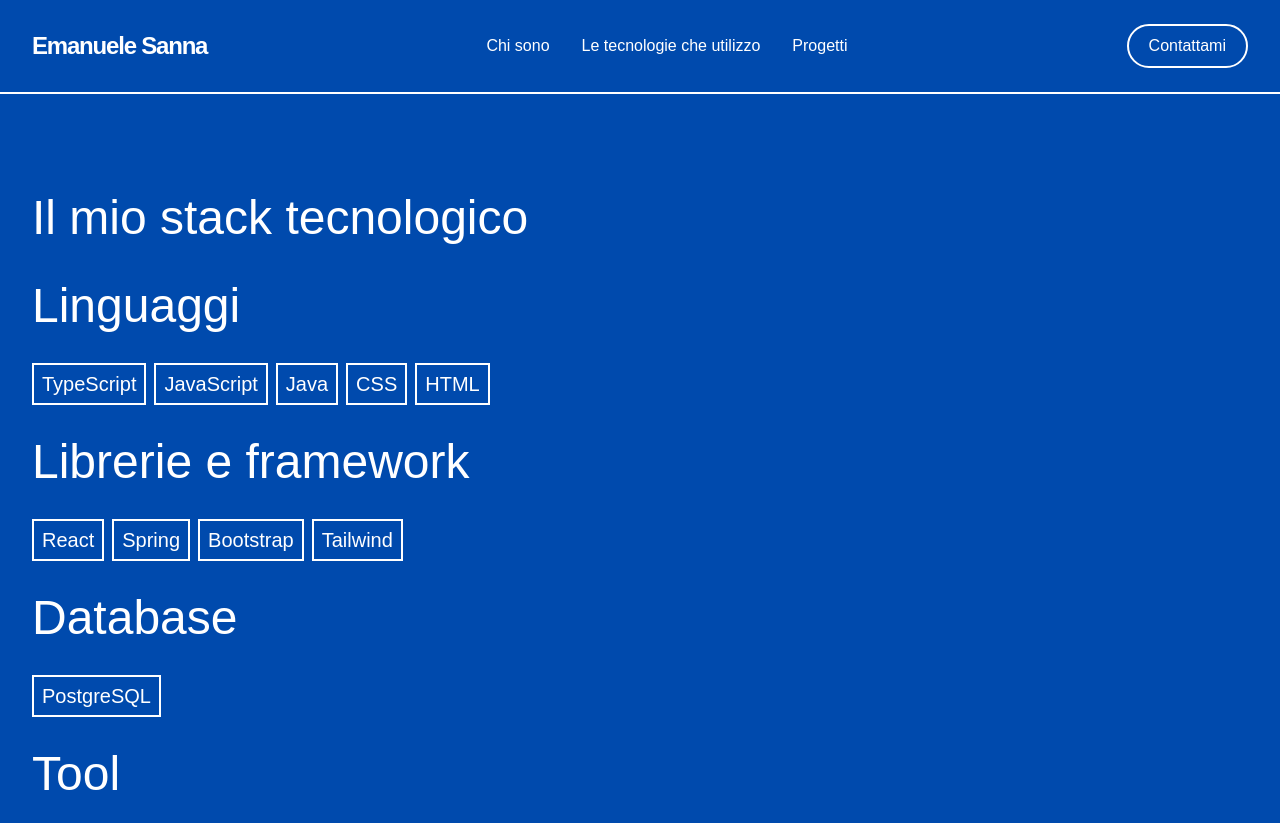
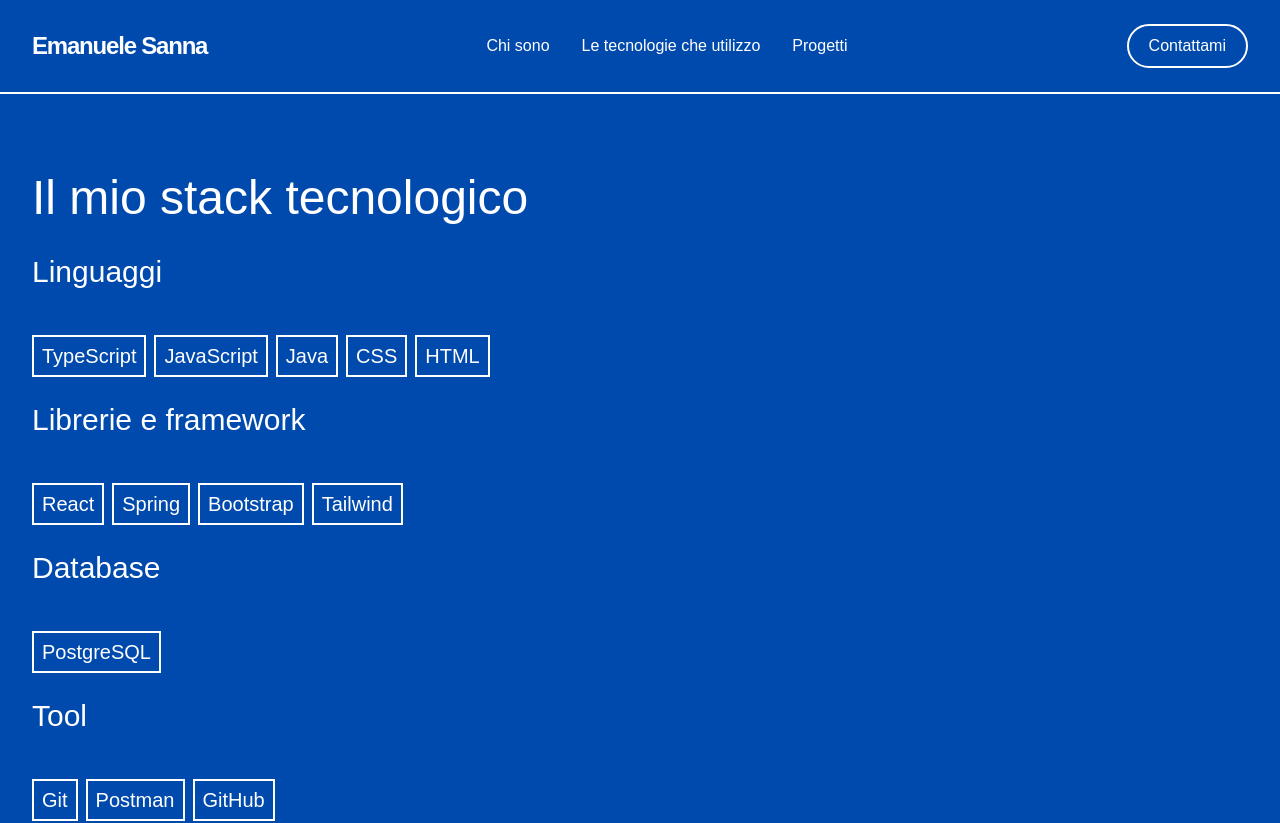
Before and after one commit to ESan9/portfolioes, a React app: page /stack in a window 1280 px wide. Shown: the top 823 px of the page. Built offline with nearby package versions, Linux system fonts and the light colour scheme; the HTML template or start-up script is replaced by a standard one.

Commit message:
Quality of life fix + Stack page refactor

```diff
--- a/src/pages/Contact.tsx
+++ b/src/pages/Contact.tsx
@@ -1,3 +1,5 @@
+import { MdMail } from "react-icons/md";
+
 const Contact = () => {
   const handleEmailClick = (e: React.MouseEvent<HTMLButtonElement>) => {
     e.preventDefault();
@@ -22,19 +24,7 @@
         onClick={handleEmailClick}
         className="inline-flex items-center px-6 py-3 text-white rounded-full font-medium border-2 border-white hover:bg-cyan-600 transition-all cursor-pointer"
       >
-        <svg
-          className="w-5 h-5 mr-2"
-          fill="none"
-          stroke="currentColor"
-          viewBox="0 0 24 24"
-        >
-          <path
-            strokeLinecap="round"
-            strokeLinejoin="round"
-            strokeWidth="2"
-            d="M3 8l7.89 5.26a2 2 0 002.22 0L21 8M5 19h14a2 2 0 002-2V7a2 2 0 00-2-2H5a2 2 0 00-2 2v10a2 2 0 002 2z"
-          />
-        </svg>
+        <MdMail className="mx-2" />
         Invia una mail
       </button>
     </div>
--- a/src/pages/Projects.tsx
+++ b/src/pages/Projects.tsx
@@ -7,7 +7,7 @@
     link: "https://segnaliart.vercel.app/",
     tags: ["TypeScript", "React", "Tailwind", "Java", "Spring", "PostgreSQL"],
     description:
-      "L'obiettivo è stato sviluppare un sito vetrina completo per un negozio di artigianato, diviso in due applicativi distinti (Backend API e Frontend Client). Il sistema permette la gestione completa di un catalogo prodotti, categorie e upload di immagini, con un'area riservata protetta per l'amministrazione.",
+      "L'obiettivo è stato sviluppare un sito vetrina completo per un negozio di artigianato, diviso in due applicativi distinti (Backend API e Frontend Client). Il sistema permette la gestione completa di un catalogo prodotti, categorie e upload di immagini, con un'area riservata protetta per l'amministrazione. L'avvio del db richiede circa 50 secondi.",
   },
 ];
 
--- a/src/pages/Stack.tsx
+++ b/src/pages/Stack.tsx
@@ -1,35 +1,46 @@
 const Stack = () => {
   const spanClass =
     "hover:bg-cyan-600 transition-colors text-sm md:text-xl text-white p-2 border-2 mr-2 cursor-default";
+  const h1Class = "text-white text-3xl md:text-5xl";
+  const h2Class = "text-white text-2xl md:text-3xl py-8 mb-5";
+
+  const stackMap = [
+    {
+      id: "1",
+      name: "Linguaggi",
+      value: ["TypeScript", "JavaScript", "Java", "CSS", "HTML"],
+    },
+    {
+      id: "2",
+      name: "Librerie e framework",
+      value: ["React", "Spring", "Bootstrap", "Tailwind"],
+    },
+    {
+      id: "3",
+      name: "Database",
+      value: ["PostgreSQL"],
+    },
+    {
+      id: "4",
+      name: "Tool",
+      value: ["Git", "Postman", "GitHub"],
+    },
+  ];
 
   return (
     <main className="max-w-7xl mx-auto px-8 pt-20 pb-32">
       <div className="max-w-3xl">
-        <h1 className="text-white text-3xl md:text-5xl py-5">
-          Il mio stack tecnologico
-        </h1>
-        <h2 className="text-white text-3xl md:text-5xl py-5 mb-5">Linguaggi</h2>
-        <span className={spanClass}>TypeScript</span>
-        <span className={spanClass}>JavaScript</span>
-        <span className={spanClass}>Java</span>
-        <span className={spanClass}>CSS</span>
-        <span className={spanClass}>HTML</span>
-        <h2 className="text-white text-3xl md:text-5xl py-5 mt-5 mb-5">
-          Librerie e framework
-        </h2>
-        <span className={spanClass}>React</span>
-        <span className={spanClass}>Spring</span>
-        <span className={spanClass}>Bootstrap</span>
-        <span className={spanClass}>Tailwind</span>
-        <h2 className="text-white text-3xl md:text-5xl py-5 mt-5 mb-5">
-          Database
-        </h2>
-        <span className={spanClass}>PostgreSQL</span>
-        <h2 className="text-white text-3xl md:text-5xl py-5 mt-5 mb-5">Tool</h2>
-
-        <span className={spanClass}>Git</span>
-        <span className={spanClass}>Postman</span>
-        <span className={spanClass}>GitHub</span>
+        <h1 className={h1Class}>Il mio stack tecnologico</h1>
+        {stackMap.map((stack) => (
+          <div key={stack.id}>
+            <h2 className={h2Class}>{stack.name}</h2>
+            {stack.value.map((value) => (
+              <span key={value} className={spanClass}>
+                {value}
+              </span>
+            ))}
+          </div>
+        ))}
       </div>
     </main>
   );
```
